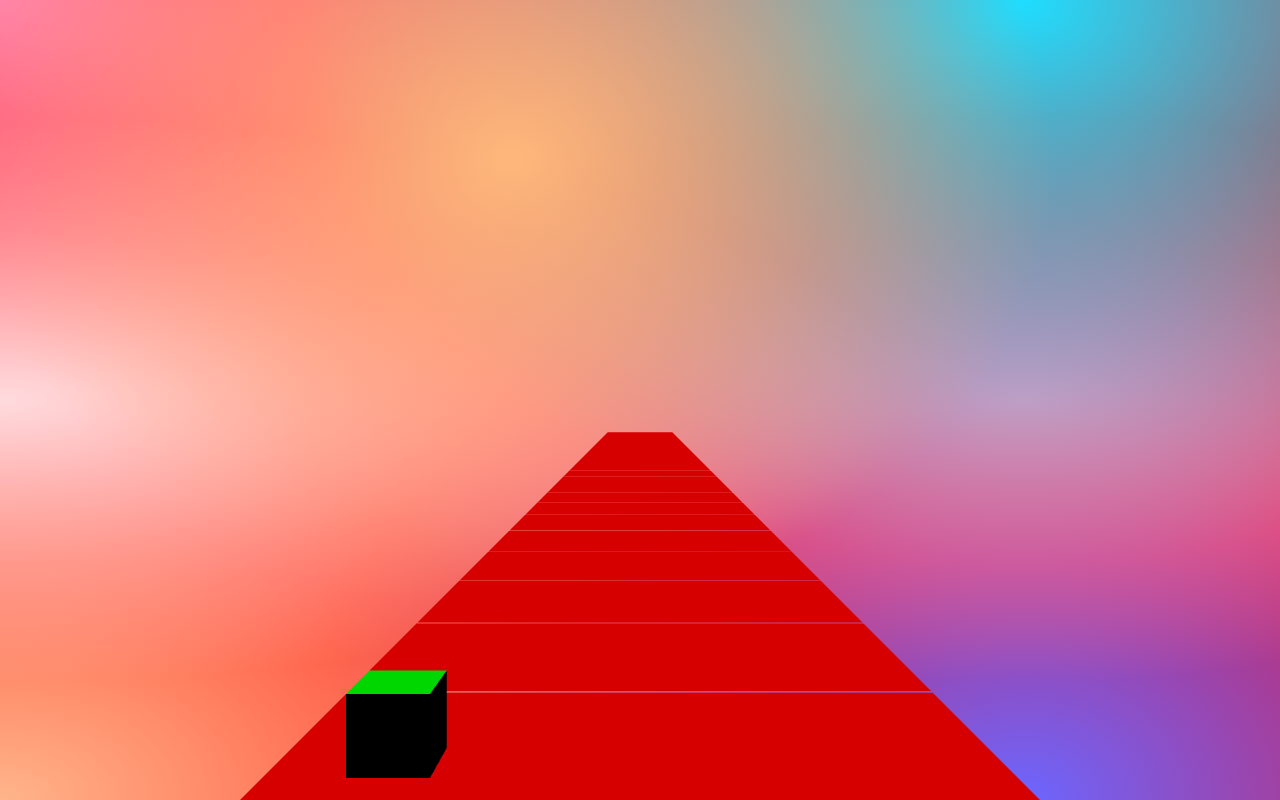
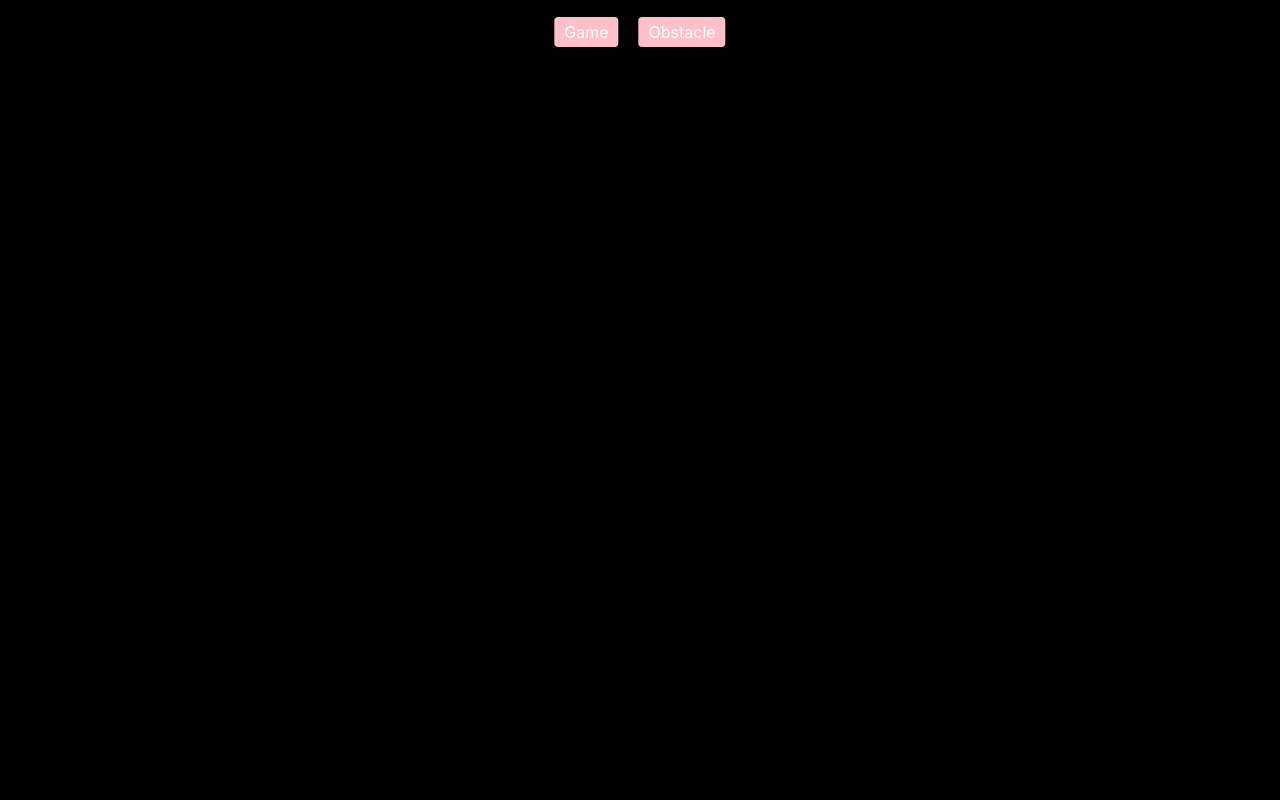
Before and after one commit to Ackermiam/on-road, a Vue app: page /on-road/obstacle in a window 1280 px wide. Built offline with nearby package versions, Linux system fonts and the light colour scheme.

Commit message:
add router

```diff
--- a/src/App.vue
+++ b/src/App.vue
@@ -1,44 +1,10 @@
 <template>
-  <section class="Game" ref="game"></section>
+  <Navigation />
+  <main>
+    <RouterView />
+  </main>
 </template>
 
 <script setup lang="ts">
-import { ref, onMounted } from "vue";
-import { Logic } from "./three/scene";
-
-const game = ref();
-let logic;
-
-const testMove = () => {
-  logic.moveOnClick();
-};
-
-onMounted(() => {
-  logic = new Logic(game.value);
-});
+import Navigation from "./Navigation.vue"
 </script>
-
-<style scoped>
-.Game {
-  height: 100vh;
-  width: 100vw;
-  background-color: hsla(0, 100%, 50%, 1);
-  background-image: radial-gradient(
-      at 40% 20%,
-      hsla(28, 100%, 74%, 1) 0px,
-      transparent 50%
-    ),
-    radial-gradient(at 80% 0%, hsla(189, 100%, 56%, 1) 0px, transparent 50%),
-    radial-gradient(at 0% 50%, hsla(355, 100%, 93%, 1) 0px, transparent 50%),
-    radial-gradient(at 80% 50%, hsla(340, 100%, 76%, 1) 0px, transparent 50%),
-    radial-gradient(at 0% 100%, hsla(22, 100%, 77%, 1) 0px, transparent 50%),
-    radial-gradient(at 80% 100%, hsla(242, 100%, 70%, 1) 0px, transparent 50%),
-    radial-gradient(at 0% 0%, hsla(343, 100%, 76%, 1) 0px, transparent 50%);
-}
-
-button {
-  position: absolute;
-  top: 20px;
-  left: 20px;
-}
-</style>
--- /dev/null
+++ b/src/Game.vue
@@ -0,0 +1,49 @@
+<template>
+  <section class="Game" ref="game"></section>
+</template>
+
+<script setup lang="ts">
+import { ref, onMounted } from "vue";
+import { Logic } from "./three/scene";
+
+const game = ref();
+let logic;
+
+const testMove = () => {
+  logic.moveOnClick();
+};
+
+onMounted(() => {
+  logic = new Logic(game.value);
+});
+</script>
+
+<style scoped>
+.Game {
+  height: 100vh;
+  width: 100vw;
+  background-color: hsla(0, 100%, 50%, 1);
+  background-image: radial-gradient(
+      at 40% 20%,
+      hsla(28, 100%, 74%, 1) 0px,
+      transparent 50%
+    ),
+    radial-gradient(at 80% 0%, hsla(189, 100%, 56%, 1) 0px, transparent 50%),
+    radial-gradient(at 0% 50%, hsla(355, 100%, 93%, 1) 0px, transparent 50%),
+    radial-gradient(at 80% 50%, hsla(340, 100%, 76%, 1) 0px, transparent 50%),
+    radial-gradient(at 0% 100%, hsla(22, 100%, 77%, 1) 0px, transparent 50%),
+    radial-gradient(at 80% 100%, hsla(242, 100%, 70%, 1) 0px, transparent 50%),
+    radial-gradient(at 0% 0%, hsla(343, 100%, 76%, 1) 0px, transparent 50%);
+}
+
+.button {
+  position: absolute;
+  top: 20px;
+  left: 20px;
+  background: pink;
+  color: white;
+  padding: 5px 10px;
+  border-radius: 4px;
+  cursor: pointer;
+}
+</style>
--- /dev/null
+++ b/src/Navigation.vue
@@ -0,0 +1,29 @@
+<template>
+  <main class="Navigation">
+    <RouterLink to="/on-road/game" class="Navigation__link">Game</RouterLink>
+    <RouterLink to="/on-road/obstacle" class="Navigation__link">Obstacle</RouterLink>
+  </main>
+</template>
+
+<style lang="css" scoped>
+.Navigation {
+  position: absolute;
+  left: 50%;
+  transform: translateX(-50%);
+  top: 20px;
+  color: white;
+}
+
+a {
+  margin-right: 20px;
+  background: pink;
+  padding: 5px 10px;
+  border-radius: 4px;
+  text-decoration: none;
+  color: white;
+}
+
+a:last-child {
+  margin-right: 0;
+}
+</style>
--- /dev/null
+++ b/src/Obstacle.vue
@@ -0,0 +1,13 @@
+<template>
+  <section class="Game" ref="game">
+    <h1>page obstacles</h1>
+  </section>
+</template>
+
+<script setup lang="ts">
+
+</script>
+
+<style scoped>
+
+</style>
--- a/src/three/ground.ts
+++ b/src/three/ground.ts
@@ -47,7 +47,7 @@ export class Ground {
 
   movePlanes() {
     this.mesh.children.forEach((mesh) => {
-      mesh.position.z -= 0.2;
+      mesh.position.z -= 0.3;
 
       if(mesh.position.z <= -1) {
         mesh.position.z = this.lastPos;
```
Also changed, not shown: package.json (+4 -3 lines), src/main.ts (+5 -4 lines), src/router.ts (added, +18 -0 lines), src/three/obstacle.ts (added, +17 -0 lines), 1 other file (tests, documents, lock files or other folders).
